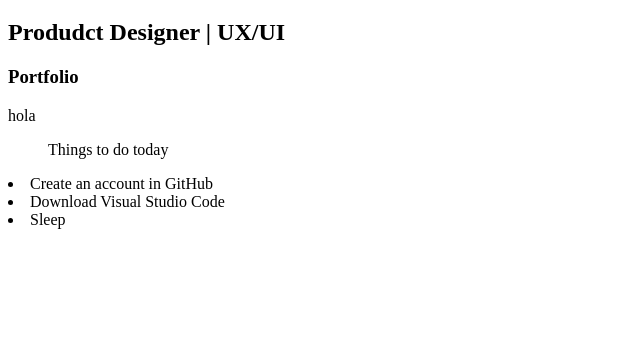
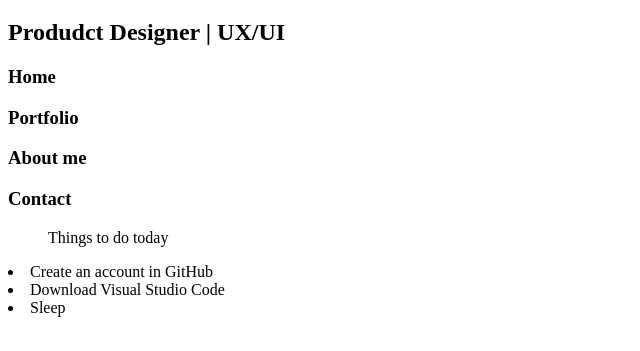
Before and after one commit to paulapsnipe/paulapsnipe.github.io, a plain HTML site: page index.html in a window 1280 px wide. Shown: the part 61-412 px from the top of the page, without its empty margins (0-640 px from the left). Drawn offline with Linux system fonts and the light colour scheme.

Commit message:
Categories

```diff
--- a/index.html
+++ b/index.html
@@ -3,8 +3,11 @@
 <body>
 <h1>Paula Pérez Rodríguez</h1>
 <h2>Produdct Designer | UX/UI</h2>
+<h3>Home</h3>
 <h3>Portfolio</h3>
-<p>hola</p>
+<h3>About me</h3>
+<h3>Contact</h3>
+<p></p>
 </body>
 <ul>Things to do today</ul>
 <li>Create an account in GitHub</li>
```
